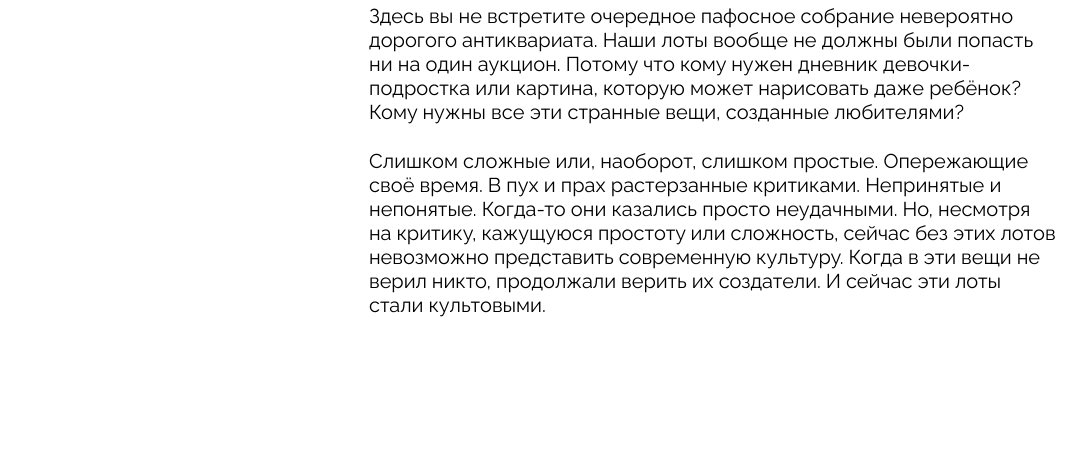
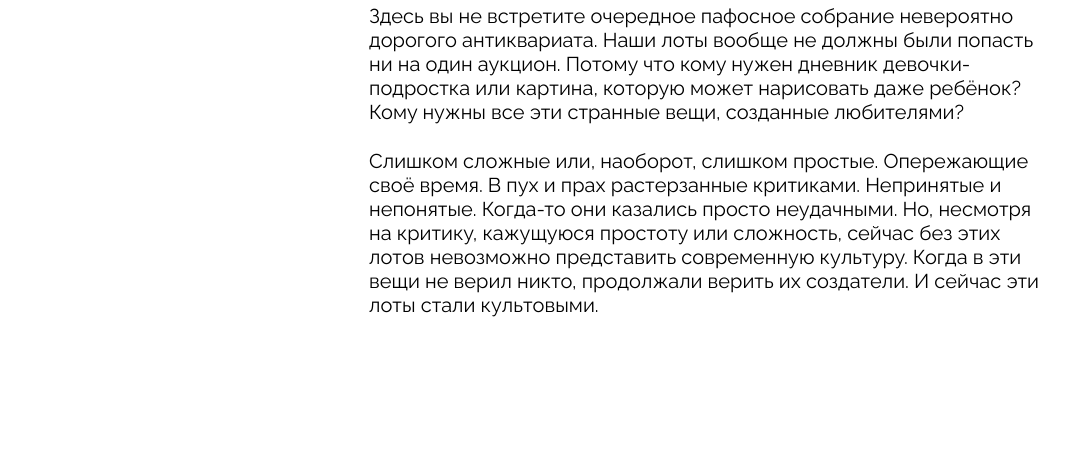
Before and after one commit to gedoumaru1/ono-tebe-nado, a plain HTML site: page index.html in a window 1280 px wide. Shown: the part 2349-2824 px from the top of the page, without its empty margins (107-1193 px from the left). Drawn offline with Linux system fonts and the light colour scheme.

Commit message:
Update index.html

```diff
--- a/index.html
+++ b/index.html
@@ -113,7 +113,7 @@
       <div class="about__column-text">
         <p class="about__text">Здесь вы не встретите очередное пафосное собрание невероятно дорогого антиквариата. Наши лоты вообще не должны были попасть ни на один аукцион. Потому что кому нужен дневник девочки-подростка или картина, которую может нарисовать даже ребёнок? Кому нужны все эти странные вещи, созданные любителями?</p>
         <p class="about__text">Слишком сложные или, наоборот, слишком простые. Опережающие своё время. В пух и прах растерзанные критиками. Непринятые и непонятые. Когда-то они казались просто неудачными.
-          <span class="about__textp2">Но, несмотря на критику, кажущуюся простоту или сложность, сейчас без этих лотов невозможно представить современную культуру. Когда в эти вещи не верил никто, продолжали верить их создатели. И сейчас эти лоты стали культовыми.</span>
+          <span class="about__text-space-letter">Но, несмотря на критику, кажущуюся простоту или сложность, сейчас без этих лотов невозможно представить современную культуру. Когда в эти вещи не верил никто, продолжали верить их создатели. И сейчас эти лоты стали культовыми.</span>
           </p>
       </div>
       </div>
```
